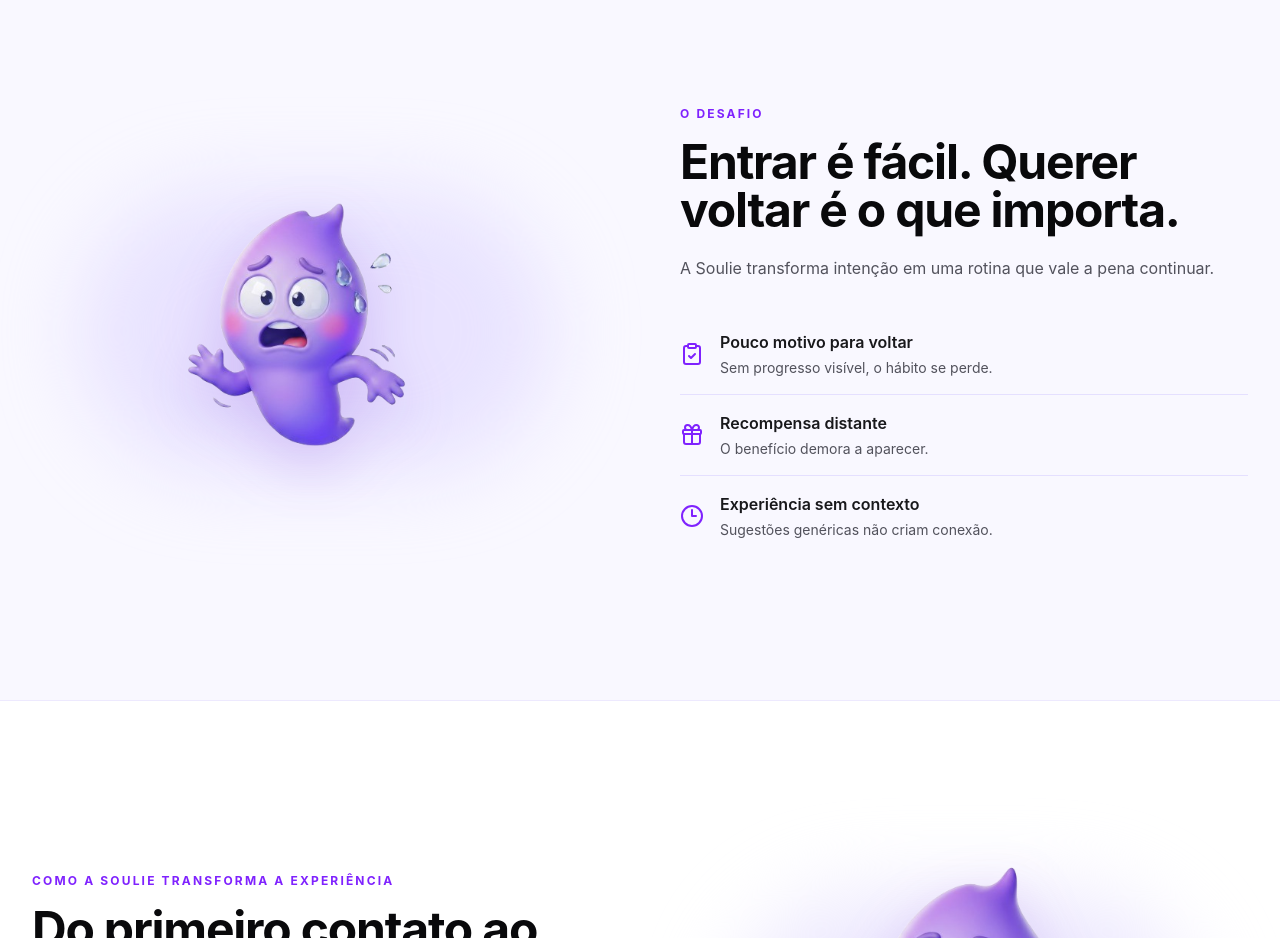
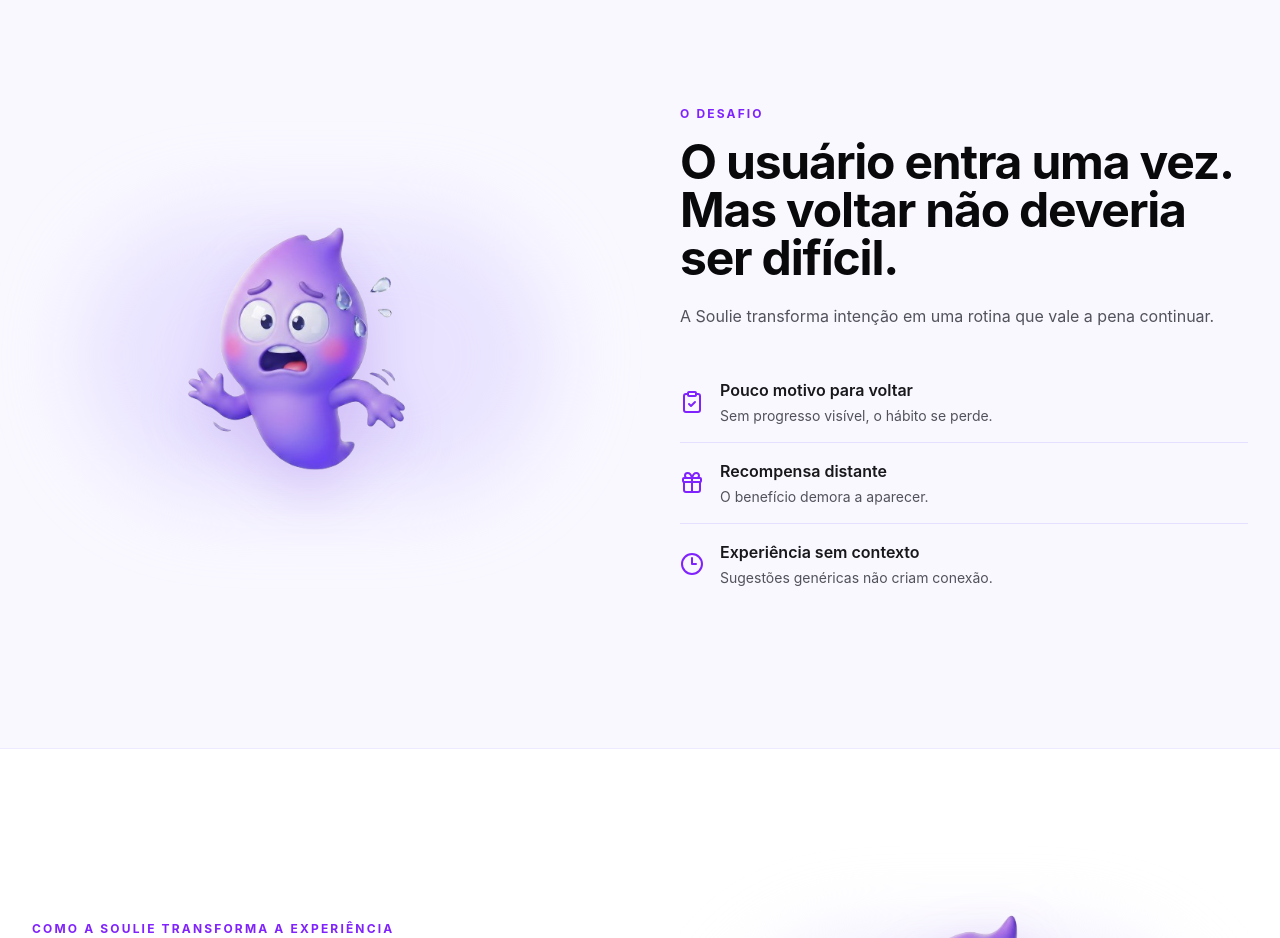
Before and after one commit to EnzoNukui/soulie-sprint3, a React (Vite) app in the folder my-app/: page / in a window 1280 px wide. Shown: the part 920-1858 px from the top of the page. Built offline with nearby package versions, Linux system fonts and the light colour scheme.

Commit message:
feat: alterando frase de impacto na Home.

```diff
--- a/my-app/src/routes/Home/index.tsx
+++ b/my-app/src/routes/Home/index.tsx
@@ -171,7 +171,7 @@
           <div className="order-1 lg:order-2">
             <p className="text-xs font-bold uppercase tracking-[0.18em] text-violet-600">O desafio</p>
             <h2 className="mt-4 text-3xl font-bold tracking-tight text-zinc-950 sm:text-5xl">
-              Entrar é fácil. Querer voltar é o que importa.
+              O usuário entra uma vez. Mas voltar não deveria ser difícil.
             </h2>
             <p className="mt-5 text-base leading-7 text-zinc-600">
               A Soulie transforma intenção em uma rotina que vale a pena continuar.
```
